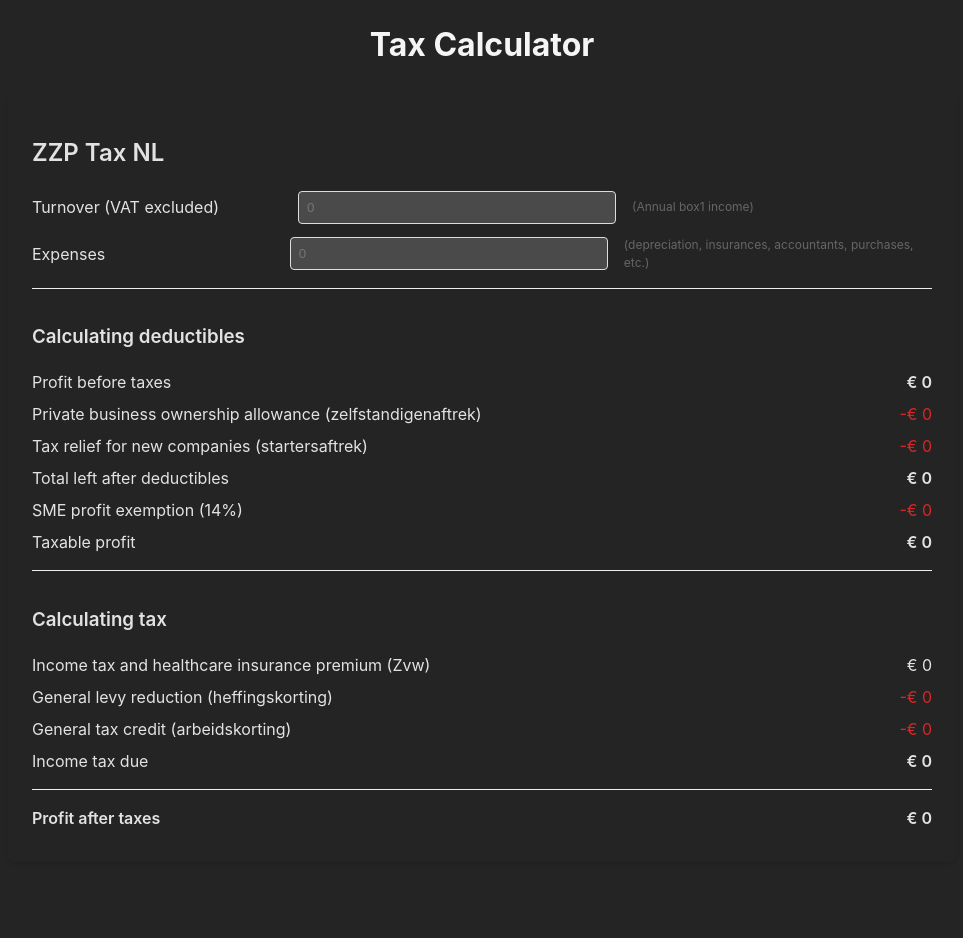
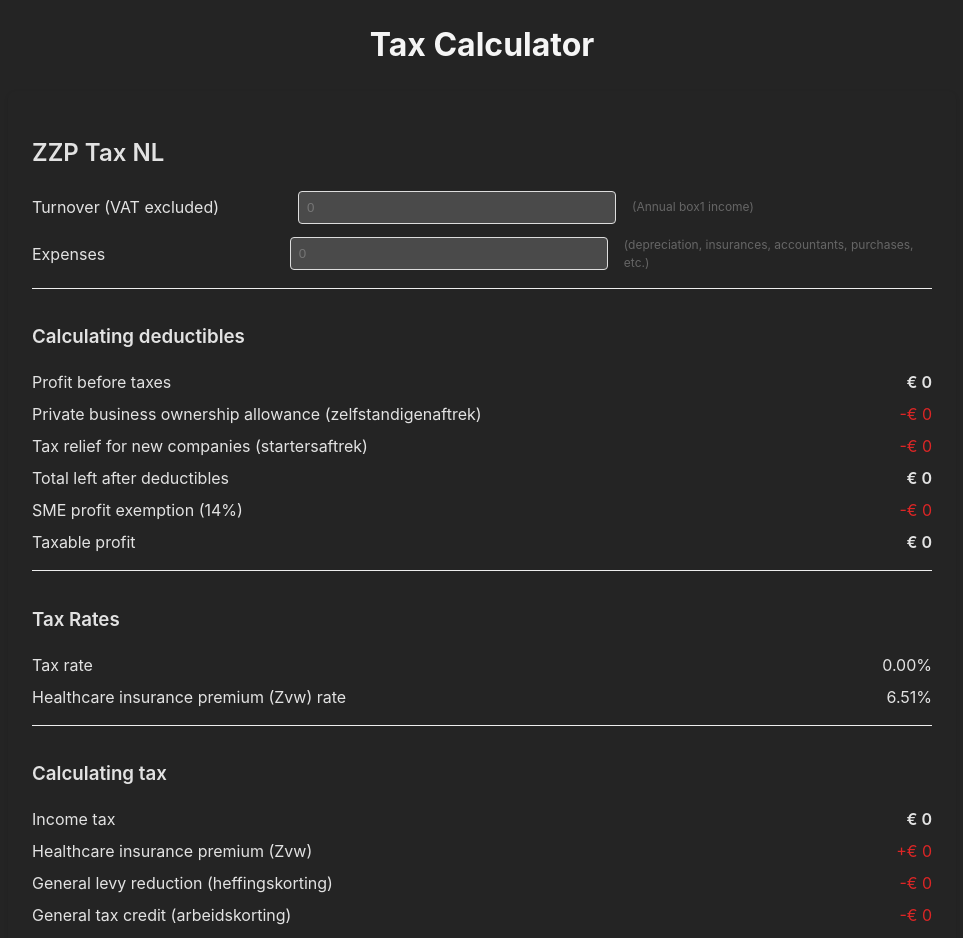
Before and after one commit to mo-hai/TaxTime, a React (Vite) app: page / in a window 1280 px wide. Shown: the top 938 px of the page, without its empty margins (158-1121 px from the left). Before the commit the page ends 870 px from the top, so only its background shows below. Built offline with nearby package versions, Linux system fonts and the light colour scheme.

Commit message:
Move tax rates to separate section, fix initial income tax and zvw

```diff
--- a/src/components/CalculationSection.jsx
+++ b/src/components/CalculationSection.jsx
@@ -16,7 +16,10 @@ const ProfitCalculator = () => {
     const smeExemption = afterDeductibles * 0.14;
     const taxableProfit = afterDeductibles - smeExemption;
 
-    const incomeTax = taxableProfit * 0.3693;
+    const taxRate = taxableProfit <= 0 ? 0 : taxableProfit <= 76817 ? 0.3748 : 0.4950;
+    const zvw = 0.0651;
+    const zvwTax = taxableProfit * zvw;
+    const incomeTax = taxableProfit * taxRate;
     const levyReduction = Math.min(incomeTax * 0.40, 3070);
     const taxCredit = Math.min(incomeTax * 0.60, 4907);
     const finalTax = Math.max(incomeTax - levyReduction - taxCredit, 0);
@@ -29,7 +32,10 @@ const ProfitCalculator = () => {
       afterDeductibles,
       smeExemption,
       taxableProfit,
+      taxRate,
       incomeTax,
+      zvw,
+      zvwTax,
       levyReduction,
       taxCredit,
       finalTax,
@@ -107,10 +113,26 @@ const ProfitCalculator = () => {
       </div>
 
       <div className="section">
+        <h3 className="bold">Tax Rates</h3>
+        <div className="result-row">
+          <span>Tax rate</span>
+          <span>{(values.taxRate * 100).toFixed(2)}%</span>
+        </div>
+        <div className="result-row">
+          <span>Healthcare insurance premium (Zvw) rate</span>
+          <span>{(values.zvw * 100).toFixed(2)}%</span>
+        </div>
+      </div>
+
+      <div className="section">
         <h3 className="bold">Calculating tax</h3>
         <div className="result-row">
-          <span>Income tax and healthcare insurance premium (Zvw)</span>
-          <span>{formatCurrency(values.incomeTax)}</span>
+          <span>Income tax</span>
+          <span className="bold">{formatCurrency(values.incomeTax)}</span>
+        </div>
+        <div className="result-row">
+          <span>Healthcare insurance premium (Zvw)</span>
+          <span className="negative-value">+{formatCurrency(values.zvwTax)}</span>
         </div>
         <div className="result-row">
           <span>General levy reduction (heffingskorting)</span>
@@ -121,7 +143,7 @@ const ProfitCalculator = () => {
           <span className="negative-value">-{formatCurrency(values.taxCredit)}</span>
         </div>
         <div className="result-row">
-          <span>Income tax due</span>
+          <span>Final Income tax</span>
           <span className="bold">{formatCurrency(values.finalTax)}</span>
         </div>
       </div>
```
